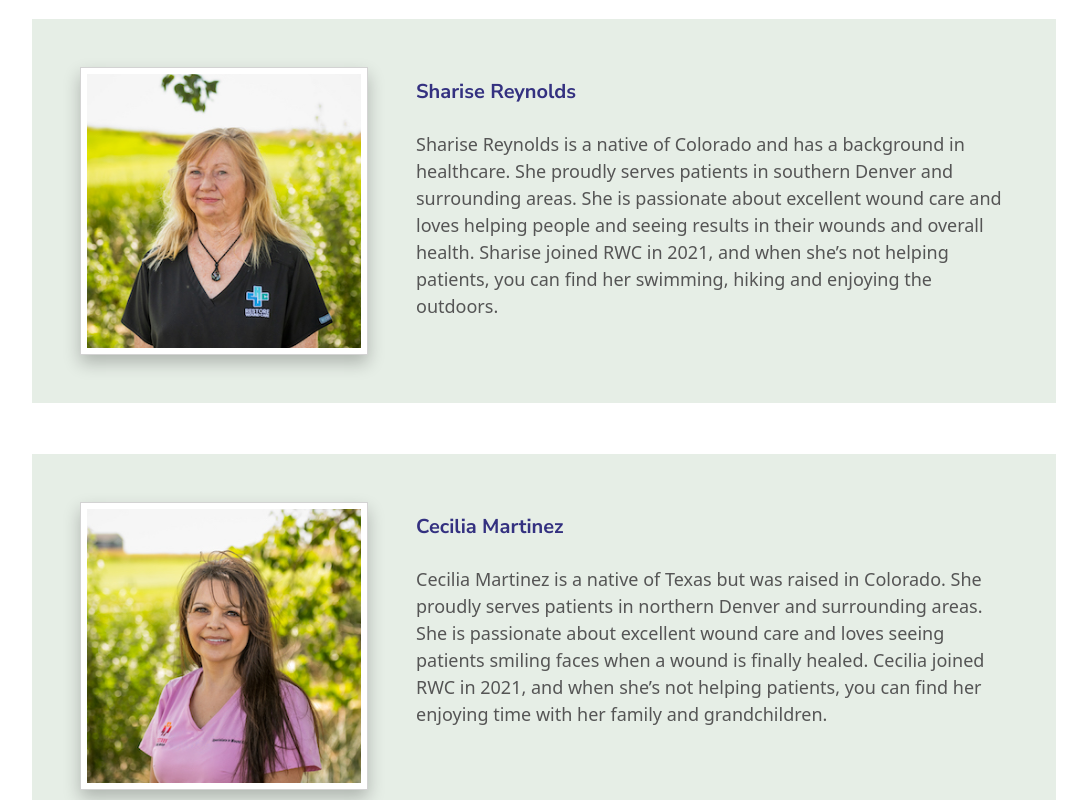
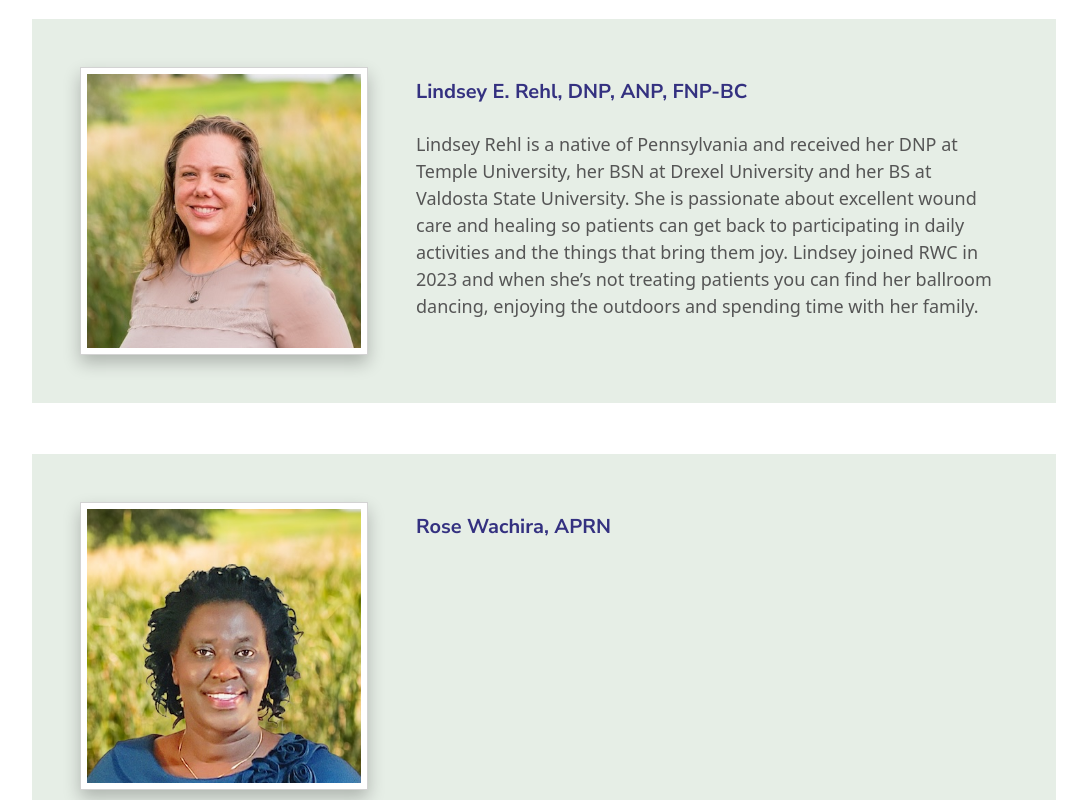
Before and after one commit to bmehder/restore-wound-care, a SvelteKit app: page /team in a window 1280 px wide. Shown: the part 2060-2860 px from the top of the page, without its empty margins (96-1183 px from the left). Built offline with nearby package versions, Linux system fonts and the light colour scheme.

Commit message:
added Rose and another

```diff
--- a/src/routes/team/data.js
+++ b/src/routes/team/data.js
@@ -24,11 +24,16 @@ export default [
 		name: 'Patricia Caporale, FNP-C',
 		description: `Trish Caporale is a native of New Jersey and received her MSN from United States University in San Diego. She is passionate about excellent wound care and advocating for patients who are unable to care for their wounds. Trish joined RWC in 2023, and when she’s not helping patients, you can find her cooking or hiking with her corgi, Gus.`,
 	},
-  // {
-  //   src: '/team/sally-turnipseed.jpg',
-  //   name: 'Sally Turnipseed, FNP-C',
-  //   description: `Sally Turnipseed is a native of Tennessee and received her BSN at Belmont University and MSN at Regis University, Denver. She is passionate about excellent care and witnessing chronic wounds get better at home. Sally joined RWC in 2023 and when she’s not helping patients you can find her gardening, spending time with family, including her bulldog, Frank.`,
-  // },
+	{
+		src: '/team/lindsey-e-rehl.jpg',
+		name: 'Lindsey E. Rehl, DNP, ANP, FNP-BC',
+		description: `Lindsey Rehl is a native of Pennsylvania and received her DNP at Temple University, her BSN at Drexel University and her BS at Valdosta State University. She is passionate about excellent wound care and healing so patients can get back to participating in daily activities and the things that bring them joy. Lindsey joined RWC in 2023 and when she’s not treating patients you can find her ballroom dancing, enjoying the outdoors and spending time with her family.`,
+	},
+	{
+		src: '/team/rose-wachira.jpg',
+		name: 'Rose Wachira, APRN',
+		description: ``,
+	},
 	{
 		src: '/team/sharise-reynolds.jpg',
 		name: 'Sharise Reynolds',
```
Also changed, not shown: static/team/lindsey-e-rehl.jpg (added), static/team/rose-wachira.jpg (added). Lines whose indentation alone changed are shown as unchanged.
